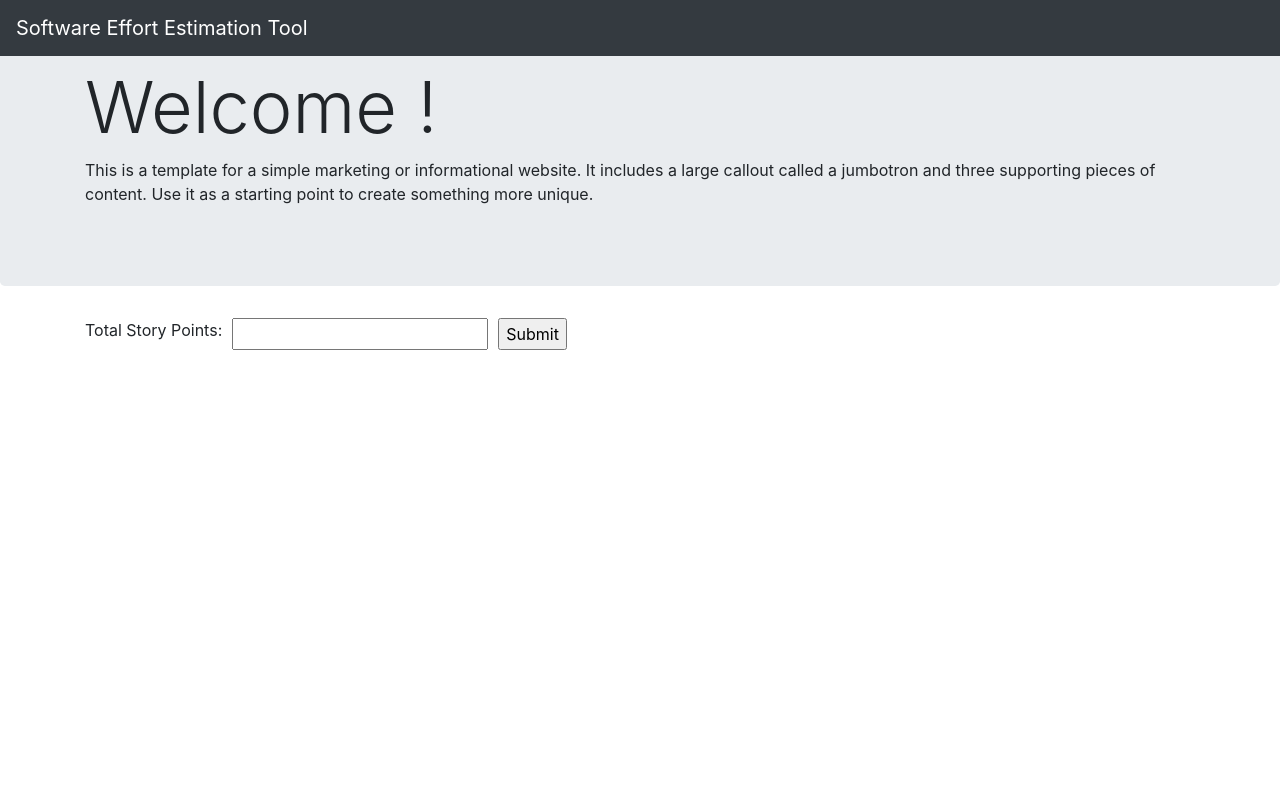
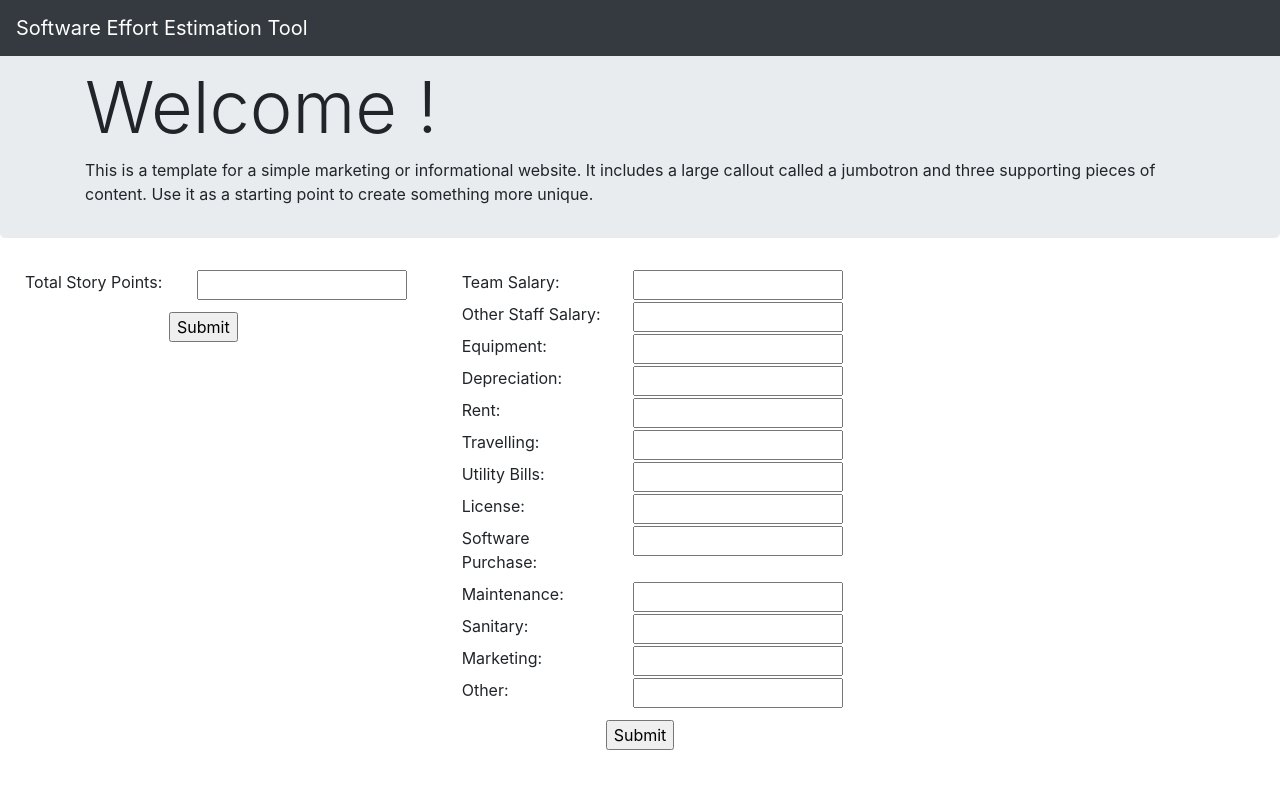
Before and after one commit to YohanKulasinghe/StoryPointBase_SW-Effort-Estimation, an Angular app in the folder sw-effort-estimation/: page /home in a window 1280 px wide. Shown: the top 788 px of the page. Built offline with nearby package versions, Linux system fonts and the light colour scheme.

Commit message:
add cost drivers

```diff
--- a/sw-effort-estimation/src/app/home/home.component.css
+++ b/sw-effort-estimation/src/app/home/home.component.css
@@ -0,0 +1,3 @@
+.jumbotron{
+    padding: 4rem 2rem 1rem !important;
+}
--- a/sw-effort-estimation/src/app/home/home.component.html
+++ b/sw-effort-estimation/src/app/home/home.component.html
@@ -1,15 +1,160 @@
 <div class="jumbotron">
     <div class="container">
-      <h1 class="display-3">Welcome !</h1>
-      <p>This is a template for a simple marketing or informational website. It includes a large callout called a jumbotron and three supporting pieces of content. Use it as a starting point to create something more unique.</p>
+        <h1 class="display-3">Welcome !</h1>
+        <p>This is a template for a simple marketing or informational website. It includes a large callout called a
+            jumbotron and three supporting pieces of content. Use it as a starting point to create something more
+            unique.</p>
     </div>
 </div>
 
-<div class="container">
-    <form  [formGroup]="storyPointForm" style="display: flex;">
-        <label for="fname">Total Story Points: </label><br>
-        <input formControlName = "storyPoint" style="margin-left: 10px" type="text" id="fname" name="fname">
-        <input style="margin-left: 10px" type="submit" (click)="onSubmit()">
-    </form>
+<div>
+    <div class="row">
 
+        <div class="col-md-4">
+            <form [formGroup]="storyPointForm">
+                <div class="row" style="display: flex; margin-left: 10px;">
+                    <div class="col-md-5">
+                        <label for="fname">Total Story Points: </label>
+                    </div>
+                    <div class="col-md-7">
+                        <input formControlName="storyPoint" style="width: 100%;" type="text" id="fname" name="fname">
+                    </div>
+                </div>
+                <div class="row" style="justify-content: center; margin-top: 10px;">
+                    <input type="submit" (click)="onStoryPointClick()">
+                </div>
+            </form>
+        </div>
+
+        <div class="col-md-4">
+            <form [formGroup]="costDriversForm">
+
+                <div class="row" style="display: flex; margin-left: 10px;">
+                    <div class="col-md-5">
+                        <label for="fname">Team Salary:</label>
+                    </div>
+                    <div class="col-md-7">
+                        <input formControlName="teamSalary" style="width: 100%;" type="text" id="fname" name="fname">
+                    </div>
+                </div>
+
+                <div class="row" style="display: flex; margin-left: 10px;">
+                    <div class="col-md-5">
+                        <label for="fname">Other Staff Salary: </label>
+                    </div>
+                    <div class="col-md-7">
+                        <input formControlName="nonTechSalary" style="width: 100%;" type="text" id="fname" name="fname">
+                    </div>
+                </div>
+
+                <div class="row" style="display: flex; margin-left: 10px;">
+                    <div class="col-md-5">
+                        <label for="fname">Equipment: </label>
+                    </div>
+                    <div class="col-md-7">
+                        <input formControlName="Equipment" style="width: 100%;" type="text" id="fname" name="fname">
+                    </div>
+                </div>
+
+                <div class="row" style="display: flex; margin-left: 10px;">
+                    <div class="col-md-5">
+                        <label for="fname">Depreciation: </label>
+                    </div>
+                    <div class="col-md-7">
+                        <input formControlName="depreciation" style="width: 100%;" type="text" id="fname" name="fname">
+                    </div>
+                </div>
+
+                <div class="row" style="display: flex; margin-left: 10px;">
+                    <div class="col-md-5">
+                        <label for="fname">Rent: </label>
+                    </div>
+                    <div class="col-md-7">
+                        <input formControlName="rent" style="width: 100%;" type="text" id="fname" name="fname">
+                    </div>
+                </div>
+
+                <div class="row" style="display: flex; margin-left: 10px;">
+                    <div class="col-md-5">
+                        <label for="fname">Travelling: </label>
+                    </div>
+                    <div class="col-md-7">
+                        <input formControlName="travelling" style="width: 100%;" type="text" id="fname" name="fname">
+                    </div>
+                </div>
+
+                <div class="row" style="display: flex; margin-left: 10px;">
+                    <div class="col-md-5">
+                        <label for="fname">Utility Bills: </label>
+                    </div>
+                    <div class="col-md-7">
+                        <input formControlName="utilityBills" style="width: 100%;" type="text" id="fname" name="fname">
+                    </div>
+                </div>
+
+                <div class="row" style="display: flex; margin-left: 10px;">
+                    <div class="col-md-5">
+                        <label for="fname">License: </label>
+                    </div>
+                    <div class="col-md-7">
+                        <input formControlName="coppyright" style="width: 100%;" type="text" id="fname" name="fname">
+                    </div>
+                </div>
+
+                <div class="row" style="display: flex; margin-left: 10px;">
+                    <div class="col-md-5">
+                        <label for="fname">Software Purchase: </label>
+                    </div>
+                    <div class="col-md-7">
+                        <input formControlName="softwarePurchase" style="width: 100%;" type="text" id="fname" name="fname">
+                    </div>
+                </div>
+
+                <div class="row" style="display: flex; margin-left: 10px;">
+                    <div class="col-md-5">
+                        <label for="fname">Maintenance: </label>
+                    </div>
+                    <div class="col-md-7">
+                        <input formControlName="repairAndMaintenance" style="width: 100%;" type="text" id="fname" name="fname">
+                    </div>
+                </div>
+
+                <div class="row" style="display: flex; margin-left: 10px;">
+                    <div class="col-md-5">
+                        <label for="fname">Sanitary: </label>
+                    </div>
+                    <div class="col-md-7">
+                        <input formControlName="Sanitary" style="width: 100%;" type="text" id="fname" name="fname">
+                    </div>
+                </div>
+
+                <div class="row" style="display: flex; margin-left: 10px;">
+                    <div class="col-md-5">
+                        <label for="fname">Marketing: </label>
+                    </div>
+                    <div class="col-md-7">
+                        <input formControlName="Marketing" style="width: 100%;" type="text" id="fname" name="fname">
+                    </div>
+                </div>
+
+                <div class="row" style="display: flex; margin-left: 10px;">
+                    <div class="col-md-5">
+                        <label for="fname">Other: </label>
+                    </div>
+                    <div class="col-md-7">
+                        <input formControlName="Other" style="width: 100%;" type="text" id="fname" name="fname">
+                    </div>
+                </div>
+
+
+                <div class="row" style="justify-content: center; margin-top: 10px;">
+                    <input type="submit" (click)="onCostClick()">
+                </div>
+            </form>
+        </div>
+
+        <div class="col-md-4">
+
+        </div>
+    </div>
 </div>
--- a/sw-effort-estimation/src/app/home/home.component.ts
+++ b/sw-effort-estimation/src/app/home/home.component.ts
@@ -13,13 +13,38 @@ export class HomeComponent implements OnInit {
     storyPoint:new FormControl(null,Validators.required)
   })
 
+  costDriversForm:FormGroup = new FormGroup({
+    teamSalary:new FormControl(null,Validators.required),
+    nonTechSalary:new FormControl(null),
+    Equipment:new FormControl(null),
+    depreciation:new FormControl(null),
+    rent:new FormControl(null),
+    travelling:new FormControl(null),
+    utilityBills:new FormControl(null),
+    coppyright:new FormControl(null),
+    softwarePurchase:new FormControl(null),
+    repairAndMaintenance:new FormControl(null),
+    Sanitary:new FormControl(null),
+    Marketing:new FormControl(null),
+    Other:new FormControl(null)
+  })
+
+
   constructor(private _pythonService:PythonService) { }
 
   ngOnInit(): void {
   }
 
-  onSubmit(){
-    this._pythonService.getEstimation(JSON.stringify(this.storyPointForm.value))
+  onStoryPointClick(){
+    this._pythonService.getTimeEstimation(JSON.stringify(this.storyPointForm.value))
+    .subscribe(
+      data=>console.log(data),
+      error=>{console.log(error)}
+    )
+  }
+
+  onCostClick(){
+    this._pythonService.getCostEstimation(JSON.stringify(this.costDriversForm.value))
     .subscribe(
       data=>console.log(data),
       error=>{console.log(error)}
--- a/sw-effort-estimation/src/app/python.service.ts
+++ b/sw-effort-estimation/src/app/python.service.ts
@@ -9,10 +9,17 @@ export class PythonService {
   constructor(private _http:HttpClient) { }
 
 
-  getEstimation(body:any){
+  getTimeEstimation(body:any){
     return this._http.post('http://127.0.0.1:5000/setTotalStoryPoint',body,{
       observe:'body',
       headers: new HttpHeaders().append('Content-Type','application/json')
     });
   }
+
+  getCostEstimation(body:any){
+    return this._http.post('http://127.0.0.1:5000/setCostDrivers',body,{
+      observe:'body',
+      headers: new HttpHeaders().append('Content-Type','application/json')
+    });
+  }
 }
```
Also changed, not shown: 1 other file (tests, documents, lock files or other folders).
